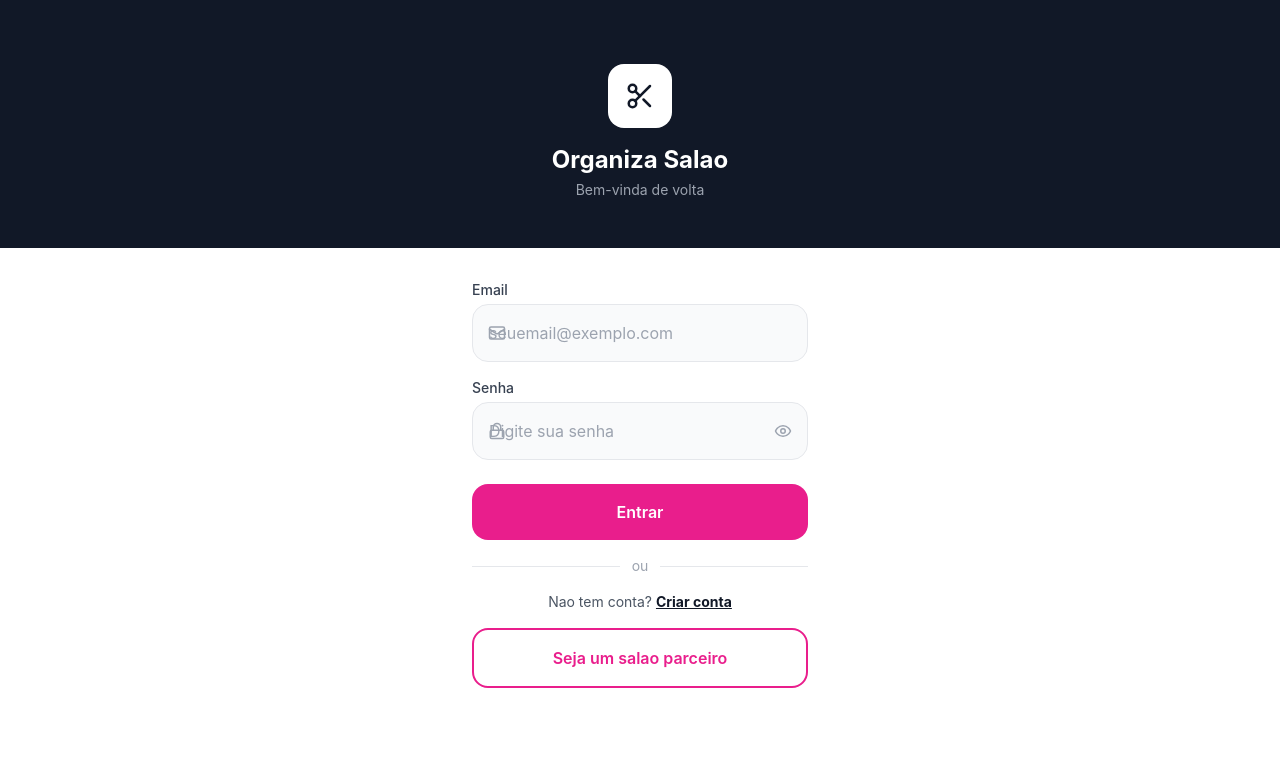
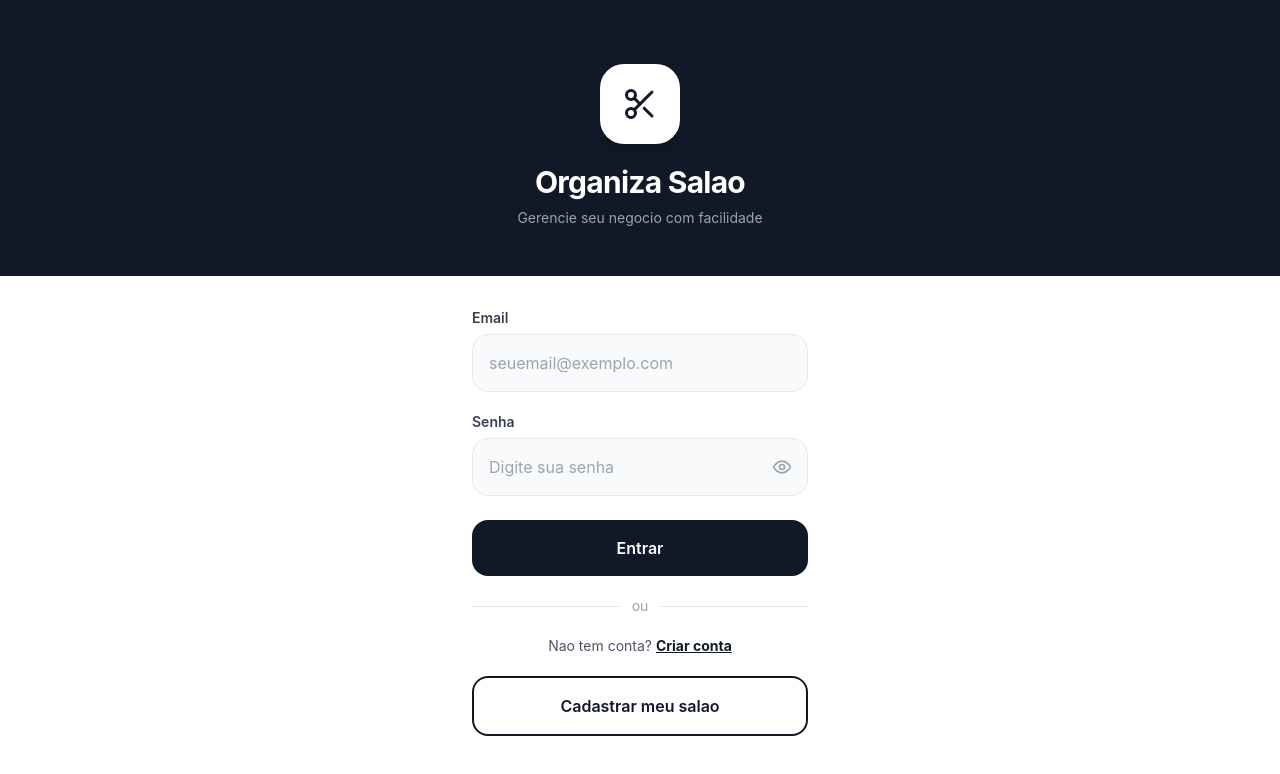
Before and after one commit to juliatedeschi7-creator/salao2.0, a Next.js app: page /login in a window 1280 px wide. Shown: the top 774 px of the page. Built offline with nearby package versions, Linux system fonts and the light colour scheme.

Commit message:
Atualizar o page.tsx

```diff
--- a/src/app/login/page.tsx
+++ b/src/app/login/page.tsx
@@ -1,7 +1,7 @@
 'use client'
 import { useState } from 'react'
 import { supabase } from '@/lib/supabase'
-import { Eye, EyeOff, Mail, Lock, Scissors } from 'lucide-react'
+import { Eye, EyeOff, Scissors } from 'lucide-react'
 
 export default function LoginPage() {
   const [email, setEmail] = useState('')
@@ -31,23 +31,18 @@ export default function LoginPage() {
     if (!prof.ativo) { await supabase.auth.signOut(); setErro('Conta desativada.'); setLoading(false); return }
 
     let destino = '/login'
-
     if (prof.role === 'admin_geral') {
       destino = '/admin'
     } else if (!prof.aprovado) {
-      if (prof.role === 'dono_salao' || prof.role === 'funcionario') {
-        destino = '/aguardando'
-      } else {
-        await supabase.auth.signOut(); setErro('Conta aguarda aprovacao.'); setLoading(false); return
-      }
+      if (prof.role === 'dono_salao' || prof.role === 'funcionario') destino = '/aguardando'
+      else { await supabase.auth.signOut(); setErro('Conta aguarda aprovacao.'); setLoading(false); return }
     } else if (prof.role === 'dono_salao') {
       if (!prof.salao_id) {
         destino = '/criar-salao'
       } else {
         const { data: salao } = await supabase.from('saloes').select('pausado, aprovado').eq('id', prof.salao_id).single()
         if (salao?.pausado) { await supabase.auth.signOut(); setErro('Salao pausado.'); setLoading(false); return }
-        if (!salao?.aprovado) { destino = '/aguardando' }
-        else { destino = '/salao' }
+        destino = !salao?.aprovado ? '/aguardando' : '/salao'
       }
     } else if (prof.role === 'funcionario') {
       destino = '/funcionario'
@@ -55,66 +50,83 @@ export default function LoginPage() {
       destino = '/cliente'
     }
 
-    // Aguarda o cookie ser salvo antes de redirecionar
     await new Promise(resolve => setTimeout(resolve, 500))
     window.location.href = destino
   }
 
   return (
     <div className="min-h-screen bg-white flex flex-col">
+      {/* Topo preto */}
       <div className="bg-gray-900 px-6 pt-16 pb-12 flex flex-col items-center">
-        <div className="w-16 h-16 rounded-2xl bg-white flex items-center justify-center mb-4">
-          <Scissors size={30} className="text-gray-900" />
+        <div className="w-20 h-20 rounded-3xl bg-white flex items-center justify-center mb-5 shadow-lg">
+          <Scissors size={36} className="text-gray-900" />
         </div>
-        <h1 className="text-white text-2xl font-bold">Organiza Salao</h1>
-        <p className="text-gray-400 text-sm mt-1">Bem-vinda de volta</p>
+        <h1 className="text-white text-3xl font-bold tracking-tight">Organiza Salao</h1>
+        <p className="text-gray-400 text-sm mt-2">Gerencie seu negocio com facilidade</p>
       </div>
-      <div className="flex-1 px-6 py-8 flex flex-col gap-4 max-w-sm mx-auto w-full">
-        <div>
-          <label className="text-sm font-medium text-gray-700 mb-1 block">Email</label>
+
+      {/* Formulario */}
+      <div className="flex-1 px-6 py-8 flex flex-col gap-5 max-w-sm mx-auto w-full">
+        <div className="flex flex-col gap-1.5">
+          <label className="text-sm font-semibold text-gray-700">Email</label>
+          <input
+            className="w-full bg-gray-50 border border-gray-200 rounded-2xl py-4 px-4 text-base outline-none focus:border-gray-900 transition-colors"
+            type="email"
+            placeholder="seuemail@exemplo.com"
+            value={email}
+            onChange={e => setEmail(e.target.value)}
+            onKeyDown={e => e.key === 'Enter' && handleLogin()}
+          />
+        </div>
+
+        <div className="flex flex-col gap-1.5">
+          <label className="text-sm font-semibold text-gray-700">Senha</label>
           <div className="relative">
-            <Mail size={18} className="absolute left-4 top-1/2 -translate-y-1/2 text-gray-400" />
-            <input className="input-field pl-11" type="email" placeholder="seuemail@exemplo.com"
-              value={email} onChange={e => setEmail(e.target.value)}
-              onKeyDown={e => e.key === 'Enter' && handleLogin()} />
-          </div>
-        </div>
-        <div>
-          <label className="text-sm font-medium text-gray-700 mb-1 block">Senha</label>
-          <div className="relative">
-            <Lock size={18} className="absolute left-4 top-1/2 -translate-y-1/2 text-gray-400" />
-            <input className="input-field pl-11 pr-12"
+            <input
+              className="w-full bg-gray-50 border border-gray-200 rounded-2xl py-4 px-4 pr-12 text-base outline-none focus:border-gray-900 transition-colors"
               type={mostrarSenha ? 'text' : 'password'}
               placeholder="Digite sua senha"
-              value={senha} onChange={e => setSenha(e.target.value)}
-              onKeyDown={e => e.key === 'Enter' && handleLogin()} />
-            <button className="absolute right-4 top-1/2 -translate-y-1/2 text-gray-400"
+              value={senha}
+              onChange={e => setSenha(e.target.value)}
+              onKeyDown={e => e.key === 'Enter' && handleLogin()}
+            />
+            <button
+              className="absolute right-4 top-1/2 -translate-y-1/2 text-gray-400"
               onClick={() => setMostrarSenha(!mostrarSenha)}>
-              {mostrarSenha ? <EyeOff size={18} /> : <Eye size={18} />}
+              {mostrarSenha ? <EyeOff size={20} /> : <Eye size={20} />}
             </button>
           </div>
         </div>
+
         {erro && (
           <div className="bg-red-50 border border-red-200 rounded-xl px-4 py-3">
             <p className="text-red-600 text-sm text-center">{erro}</p>
           </div>
         )}
-        <button className="btn-primary mt-2" onClick={handleLogin} disabled={loading}>
+
+        <button
+          className="w-full bg-gray-900 text-white rounded-2xl py-4 font-semibold text-base flex items-center justify-center active:scale-95 transition-all mt-1"
+          onClick={handleLogin}
+          disabled={loading}>
           {loading
             ? <div className="w-5 h-5 border-2 border-white border-t-transparent rounded-full animate-spin" />
             : 'Entrar'}
         </button>
+
         <div className="flex items-center gap-3">
           <div className="flex-1 h-px bg-gray-200" />
           <span className="text-gray-400 text-sm">ou</span>
           <div className="flex-1 h-px bg-gray-200" />
         </div>
+
         <p className="text-center text-gray-600 text-sm">
           Nao tem conta?{' '}
           <a href="/cadastro" className="text-gray-900 font-bold underline">Criar conta</a>
         </p>
-        <a href="/cadastro?tipo=salao" className="btn-secondary text-center">
-          Seja um salao parceiro
+
+        <a href="/cadastro?tipo=salao"
+          className="w-full border-2 border-gray-900 text-gray-900 rounded-2xl py-4 font-semibold text-base flex items-center justify-center active:scale-95 transition-all">
+          Cadastrar meu salao
         </a>
       </div>
     </div>
```
